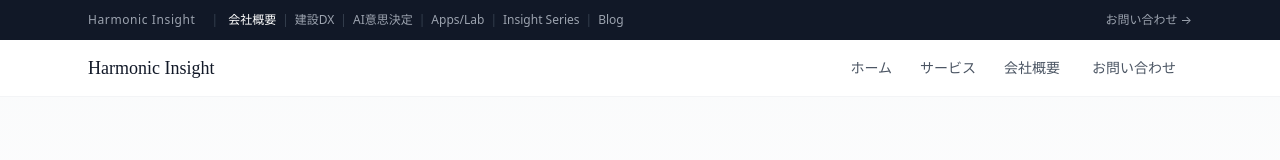
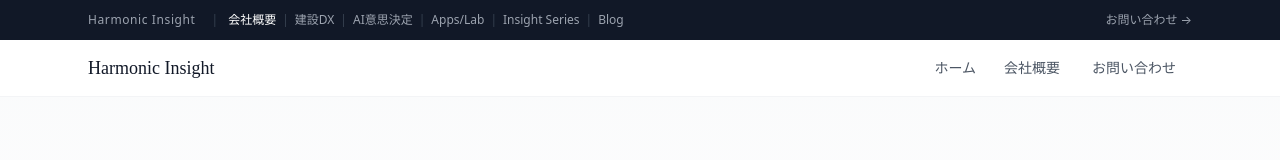
Before and after one commit to HarmonicInsight/site-corporate, a Next.js app: page / in a window 1280 px wide. Shown: the top 160 px of the page. Built offline with nearby package versions, Linux system fonts and the light colour scheme.

Commit message:
refactor: Remove Services from nav, keep only Company and Contact

```diff
--- a/components/Footer.tsx
+++ b/components/Footer.tsx
@@ -18,13 +18,11 @@ export default function Footer() {
 
   const navItems = isEnglish
     ? [
-        { href: "/services", label: "Services (Japanese)" },
         { href: "/en/company", label: "Company" },
         { href: "/privacy", label: "Privacy" },
       ]
     : [
-        { href: "/services", label: "Services" },
-        { href: "/company", label: "Company" },
+        { href: "/company", label: "会社概要" },
         { href: "/privacy", label: "Privacy" },
       ];
 
--- a/components/Header.tsx
+++ b/components/Header.tsx
@@ -45,7 +45,6 @@ export default function Header() {
       ]
     : [
         { href: "/", label: "ホーム" },
-        { href: "/services", label: "サービス" },
         { href: "/company", label: "会社概要" },
       ];
 
```
